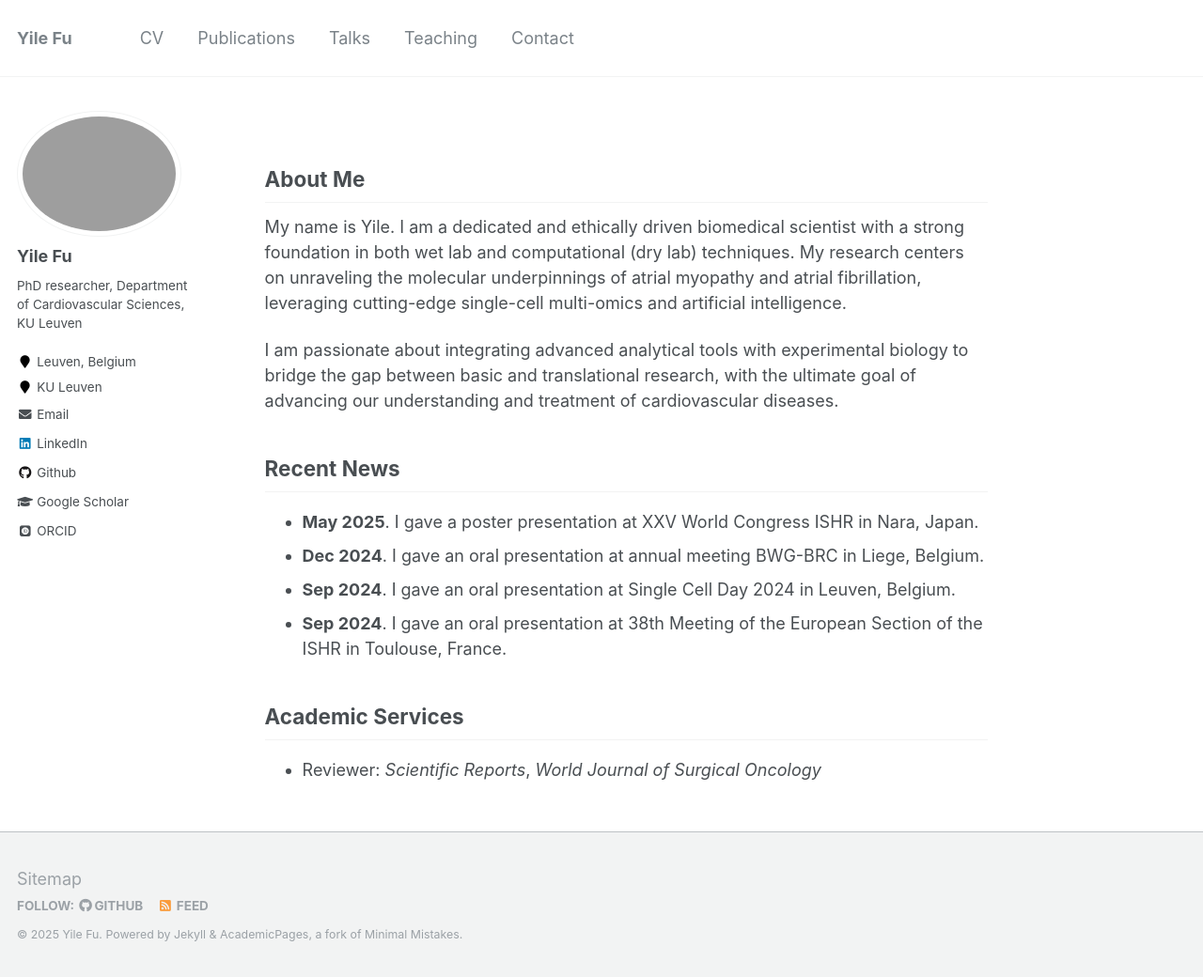
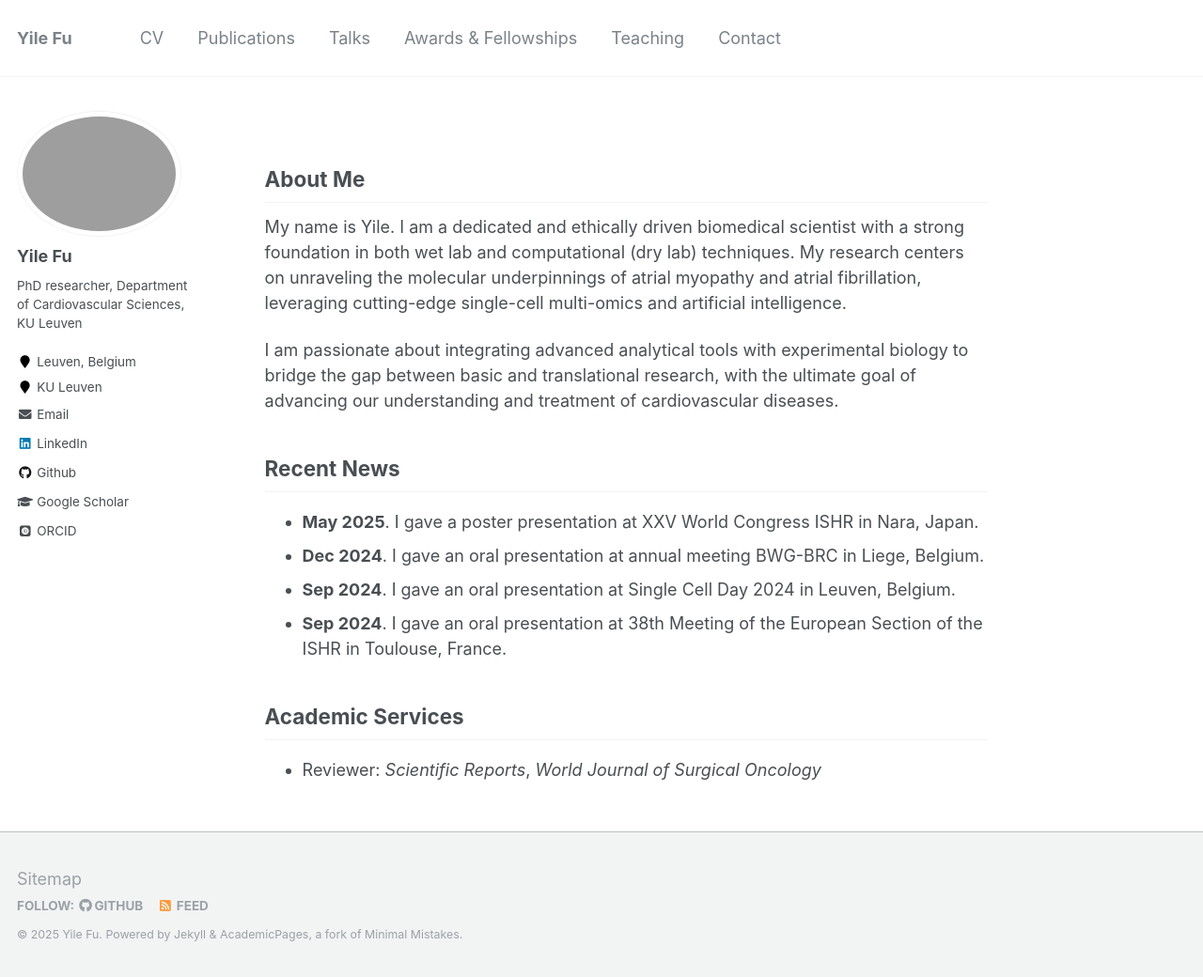
Before and after one commit to yilevine/yilefu.github.io, a Jekyll site: the page built from _pages/about.md, in a window 1280 px wide and 1040 px high. Shown: the whole window at 94% size. Built offline with Jekyll 4.4.1, drawn with Linux system fonts in a browser that asks for light colours; some web fonts are replaced.

Commit message:
update awards

```diff
--- a/_data/navigation.yml
+++ b/_data/navigation.yml
@@ -1,16 +1,19 @@
-# main links links
+# main links
 main:
   - title: "CV"
-    url: /files/cv_postdoc.pdf
+    url: "/files/cv_postdoc.pdf"
 
   - title: "Publications"
-    url: /publications/
+    url: "/publications/"
 
   - title: "Talks"
     url: "/talks/"
 
+  - title: "Awards & Fellowships"
+    url: "/awards/"
+
   - title: "Teaching"
-    url: /teaching/
+    url: "/teaching/"
 
   - title: "Contact"
-    url: /contact/
+    url: "/contact/"
```
